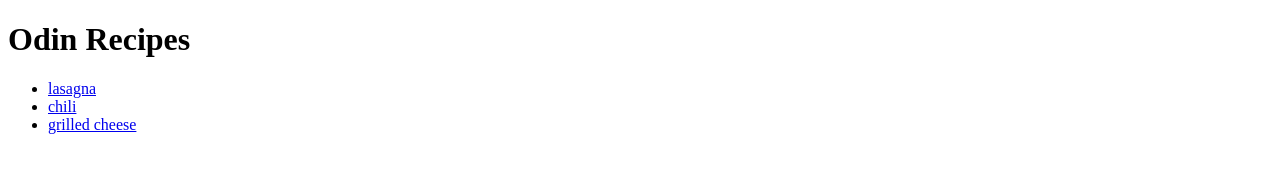
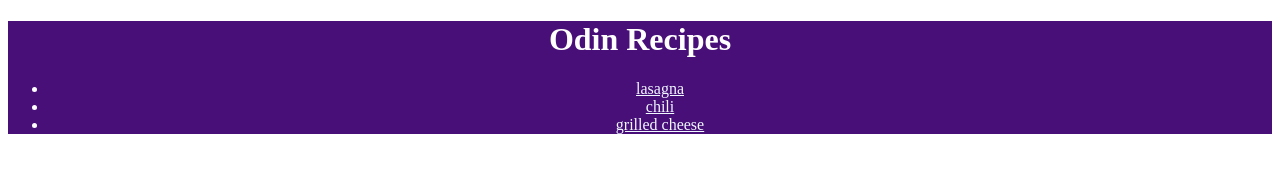
Before and after one commit to cranecat/odin-recipes, a plain HTML site: page index.html in a window 1280 px wide. Drawn offline with Linux system fonts and the light colour scheme.

Commit message:
add style to recipies home page

```diff
--- a/index.html
+++ b/index.html
@@ -1,6 +1,10 @@
 <!DOCTYPE html>
 <html>
+    <head>
+        <link rel="stylesheet" href="styles.css">
+    </head>
 <body>
+    <div>
     <h1>
         Odin Recipes
     </h1>
@@ -9,5 +13,6 @@
     <li><a href="recipes/chili.html">chili</a></li>
     <li><a href="recipes/grilledcheese.html">grilled cheese</a></li>
     </ul>
+</div>
 </body>
 </html>
--- /dev/null
+++ b/styles.css
@@ -0,0 +1,20 @@
+*{
+  text-align: center;
+}
+div {
+    color: white;
+    background-color: rgb(73, 15, 121);
+  }
+
+  p {
+    color: red;
+  }
+  a:link{
+    color:aliceblue;
+  }
+  a:visited{
+    color:aliceblue;
+  }
+  a:hover{
+    color:aquamarine;
+  }
```
